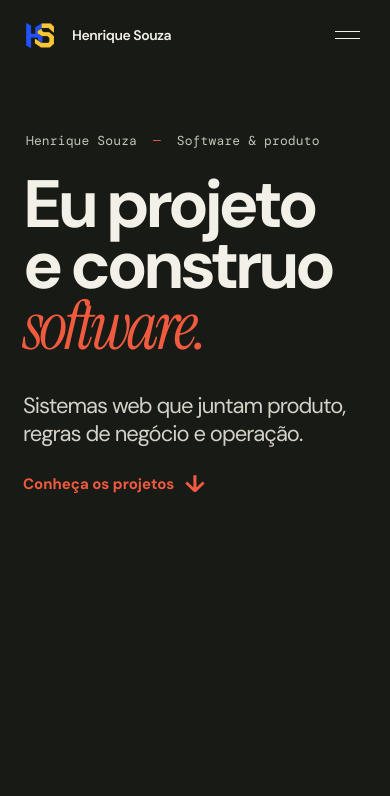
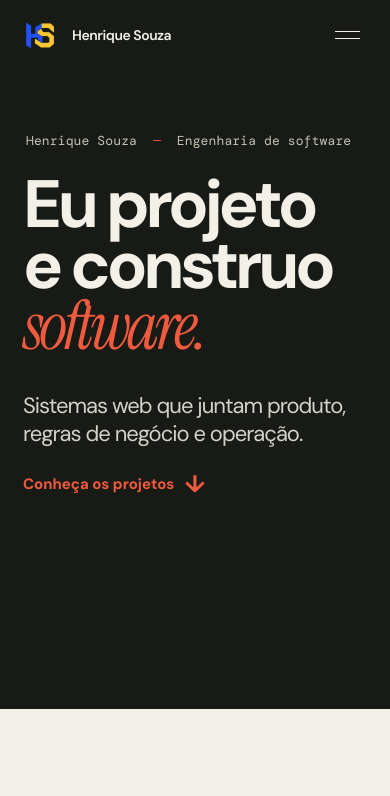
Before and after one commit to henriquesouza1832001-eng/henriquesouza1832001-eng, a React (Vite) app: page / in a window 390 px wide. Shown: the top 796 px of the page. Built offline with nearby package versions, Linux system fonts and the light colour scheme.

Commit message:
Make software engineering focus clear at first glance

```diff
--- a/index.html
+++ b/index.html
@@ -6,12 +6,12 @@
     <meta name="theme-color" content="#171a15" />
     <meta
       name="description"
-      content="Henrique Souza projeta e constrói software: produtos web, sistemas e código público."
+      content="Henrique Souza é engenheiro de software em Belo Horizonte. Projetos web com regras de negócio, dados, integrações e código público."
     />
     <meta property="og:type" content="website" />
     <meta
       property="og:title"
-      content="Henrique Souza — Software & produto"
+      content="Henrique Souza — Engenheiro de software"
     />
     <meta
       property="og:description"
@@ -26,7 +26,7 @@
       href="https://fonts.googleapis.com/css2?family=DM+Mono:wght@400;500&family=DM+Sans:wght@400;500;600;700;800&family=Instrument+Serif:ital@0;1&display=swap"
       rel="stylesheet"
     />
-    <title>Henrique Souza — Software &amp; produto</title>
+    <title>Henrique Souza — Engenheiro de software</title>
   </head>
   <body>
     <div id="root"></div>
--- a/src/main.jsx
+++ b/src/main.jsx
@@ -247,7 +247,7 @@ function Home() {
       <main>
         <section className="hero-section" aria-labelledby="hero-title">
           <div className="hero-copy">
-            <p className="hero-kicker">Henrique Souza <span>—</span> Software & produto</p>
+            <p className="hero-kicker">Henrique Souza <span>—</span> Engenharia de software</p>
             <h1 id="hero-title">Eu projeto<br />e construo<br /><em>software.</em></h1>
             <div className="hero-bottom">
               <p>Sistemas web que juntam produto, regras de negócio e operação.</p>
@@ -376,10 +376,10 @@ function App() {
   const match = window.location.pathname.match(/^\/projetos\/([^/]+)\/?$/);
   const project = match ? projectById[match[1]] : null;
   useEffect(() => {
-    const title = project ? `${project.name} — Henrique Souza` : "Henrique Souza — Software & produto";
+    const title = project ? `${project.name} — Henrique Souza` : "Henrique Souza — Engenheiro de software";
     document.title = title;
     document.querySelector('meta[property="og:title"]')?.setAttribute("content", title);
-    document.querySelector('meta[name="description"]')?.setAttribute("content", project ? project.summary : "Henrique Souza projeta e constrói software: produtos web, sistemas e código público.");
+    document.querySelector('meta[name="description"]')?.setAttribute("content", project ? project.summary : "Henrique Souza é engenheiro de software em Belo Horizonte. Projetos web com regras de negócio, dados, integrações e código público.");
   }, [project]);
   return project ? (
     <div className="portfolio detail-portfolio">
--- a/src/style.css
+++ b/src/style.css
@@ -388,7 +388,7 @@ button { font: inherit; }
   .main-nav { position: absolute; top: 70px; right: 0; left: 0; padding: 22px 24px 28px; display: none; align-items: flex-start; flex-direction: column; gap: 22px; background: var(--night); }
   .main-nav.is-open { display: flex; }
   .main-nav a { font-size: 18px; }
-  .hero-section { min-height: 710px; min-height: calc(95svh - 70px); padding: 62px 23px 66px; align-items: flex-start; }
+  .hero-section { min-height: clamp(520px, calc(84svh - 70px), 710px); padding: 62px 23px 66px; align-items: flex-start; }
   .hero-kicker { margin: 0 0 26px 3px; font-size: 13px; }
   .hero-section h1 { font-size: clamp(67px, 15vw, 96px); line-height: .91; letter-spacing: -.065em; }
   .hero-bottom { margin-top: 34px; align-items: flex-start; flex-direction: column; gap: 20px; }
```
